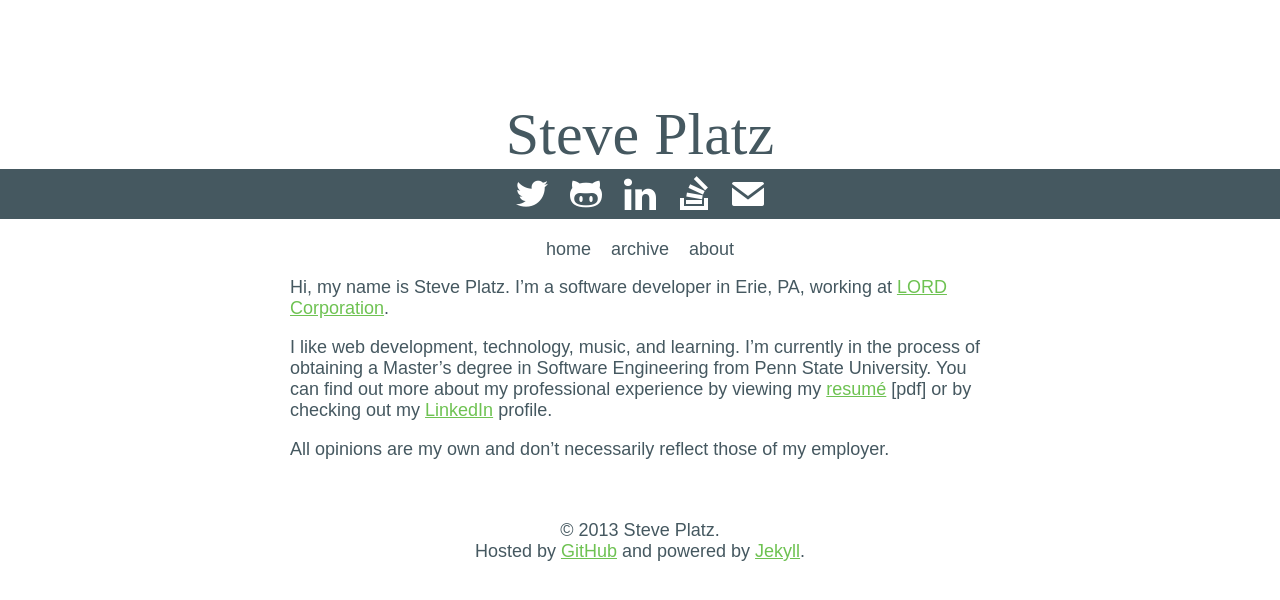
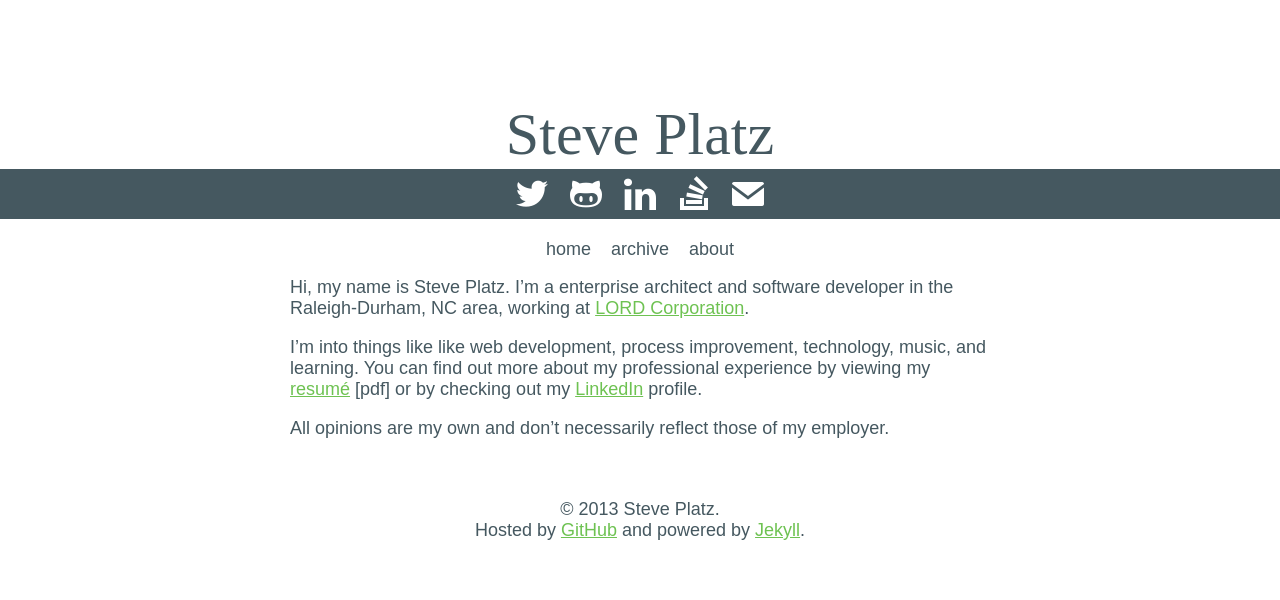
Before and after one commit to steveplatz/steveplatz.github.com, a Jekyll site: the page built from about.md, in a window 1280 px wide. Shown: the top 600 px of the page. Built offline with Jekyll 4.4.1, drawn with Linux system fonts in a browser that asks for light colours.

Commit message:
Update about page to reflect reality

```diff
--- a/about.md
+++ b/about.md
@@ -4,8 +4,8 @@ title: About
 description: Steve Platz's personal website and blog.
 ---
 
-Hi, my name is Steve Platz. I'm a software developer in Erie, PA, working at [LORD Corporation](http://www.lord.com).
+Hi, my name is Steve Platz. I'm a enterprise architect and software developer in the Raleigh-Durham, NC area, working at [LORD Corporation](http://www.lord.com).
 
-I like web development, technology, music, and learning. I'm currently in the process of obtaining a Master's degree in Software Engineering from Penn State University. You can find out more about my professional experience by viewing my [resum&eacute;](/files/resume.pdf) \[pdf\] or by checking out my [LinkedIn](http://www.linkedin.com/in/steveplatz) profile.
+I'm into things like like web development, process improvement, technology, music, and learning. You can find out more about my professional experience by viewing my [resum&eacute;](/files/resume.pdf) \[pdf\] or by checking out my [LinkedIn](http://www.linkedin.com/in/steveplatz) profile.
 
 All opinions are my own and don't necessarily reflect those of my employer.
```
